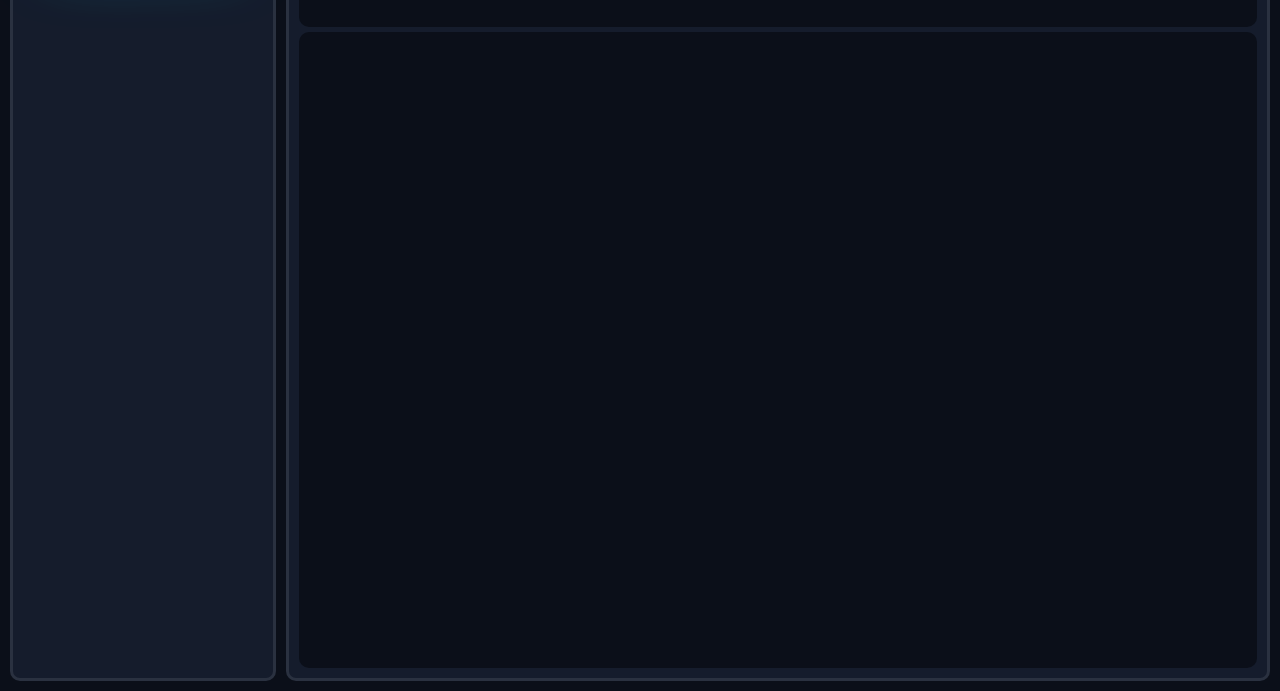
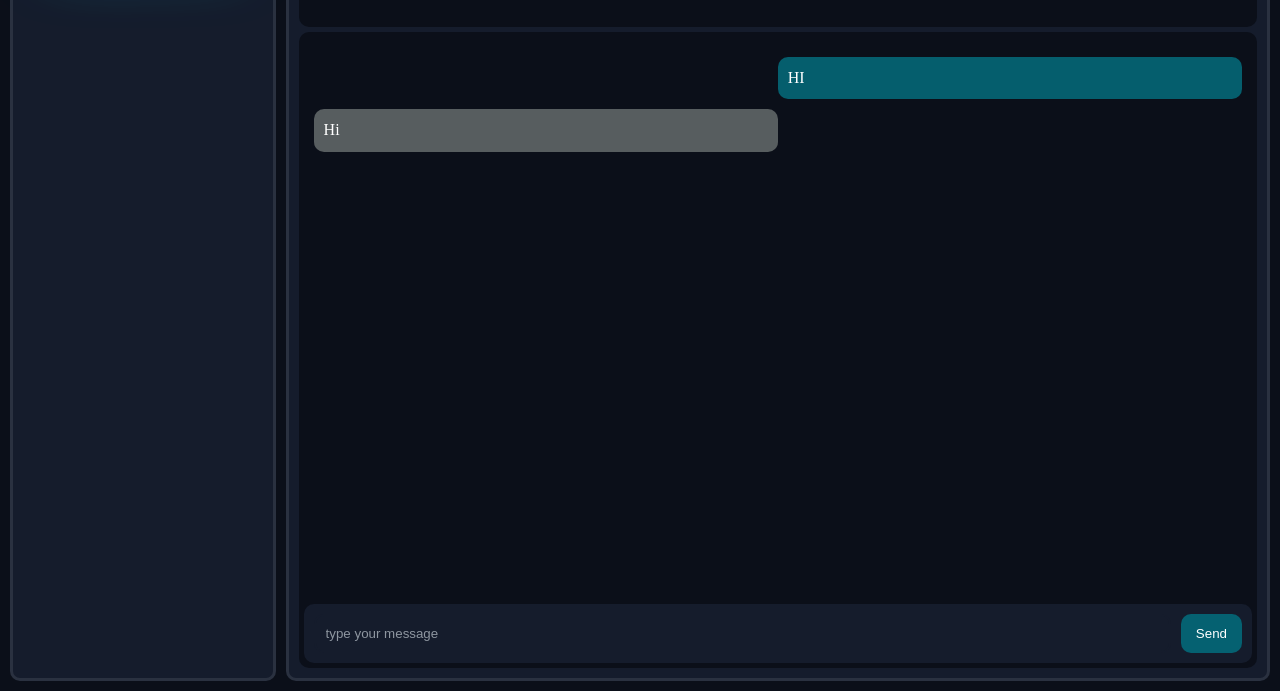
Before and after one commit to Sathsidu-2006/ORION.AI-Chatbot, a plain HTML site: page index.html in a window 1280 px wide. Shown: the part 109-800 px from the top of the page. Drawn offline with Linux system fonts and the light colour scheme.

Commit message:
feature : styled the chat box

```diff
--- a/css/style.css
+++ b/css/style.css
@@ -56,19 +56,22 @@ body {
     padding: 10px;
 }
 
-.chat-box {
+.chat-Container {
     width: 100%;
     flex: 1;
     min-height: 0;
     background-color: #0B0F19;
     border-radius: 10px;
+    display: flex;
+    flex-direction: column;
+    overflow: hidden;
 }
 
 
 .heading {
     margin: 0;
     color: white;
-    font-size: 30px;
+    font-size: 25px;
 }
 
 .h-p {
@@ -82,3 +85,69 @@ body {
     margin-bottom: 3px;
     filter: drop-shadow(0 0 30px #06B6D4);
 }
+
+.chat-box{
+    flex: 1;
+    overflow: auto;
+    padding: 15px;
+
+}
+
+.message{
+    margin: 10px 0;
+    padding: 10px;
+    border-radius: 10px;
+    max-width: 50%;
+    line-height: 1.4;
+    background-color: #303542;
+    color: white;
+}
+
+.user-message{
+    background-color: #055e6d;
+    color: white;
+    margin-left: auto;
+    align-self: flex-end;
+}
+
+.bot-message{
+    background-color: #575d5f;
+    color: white;
+    margin-right: auto;
+    align-self: flex-start;
+}
+
+.input-area{
+    display: flex;
+    padding: 10px;
+    margin: 5px;
+    background-color: #151C2C;
+    border-radius: 10px;
+
+}
+
+.user-input{
+    flex: 1;
+    padding: 10px;
+    border: 2px solid #151C2C;
+    background-color: #151C2C;
+    outline: none;
+    border-radius: 10px;
+    color: white;
+}
+
+.user-input::placeholder {
+  color: #8e96a0;
+}
+
+.send-btn{
+    background-color: #056171;
+    color: white;
+    border: none;
+    padding: 10px 15px;
+    margin-left: 10px;
+    border-radius: 10px;
+    cursor: pointer;
+    transition: background 0.3s;
+    width: 20;
+}
--- a/index.html
+++ b/index.html
@@ -17,9 +17,15 @@
                 <h1 class="heading">Where should we begin ? </h1>
                 <p class="h-p">I'm ORION, your AI companion. Ask me anything, explore ideas, or let's create something extraordinary together.</p>
             </div>
-            <div class="chat-box">
-
-
+            <div class="chat-Container">
+                <div class="chat-box">
+                    <div class="message user-message">HI</div>
+                    <div class="message bot-message">Hi</div>
+                </div>
+                <div class="input-area">
+                    <input type="text" placeholder="type your message" id="user-input" class="user-input">
+                    <button onclick="sendButtonAction()" class="send-btn">Send</button>
+                </div>
             </div>
         </div>
     </div>
```
